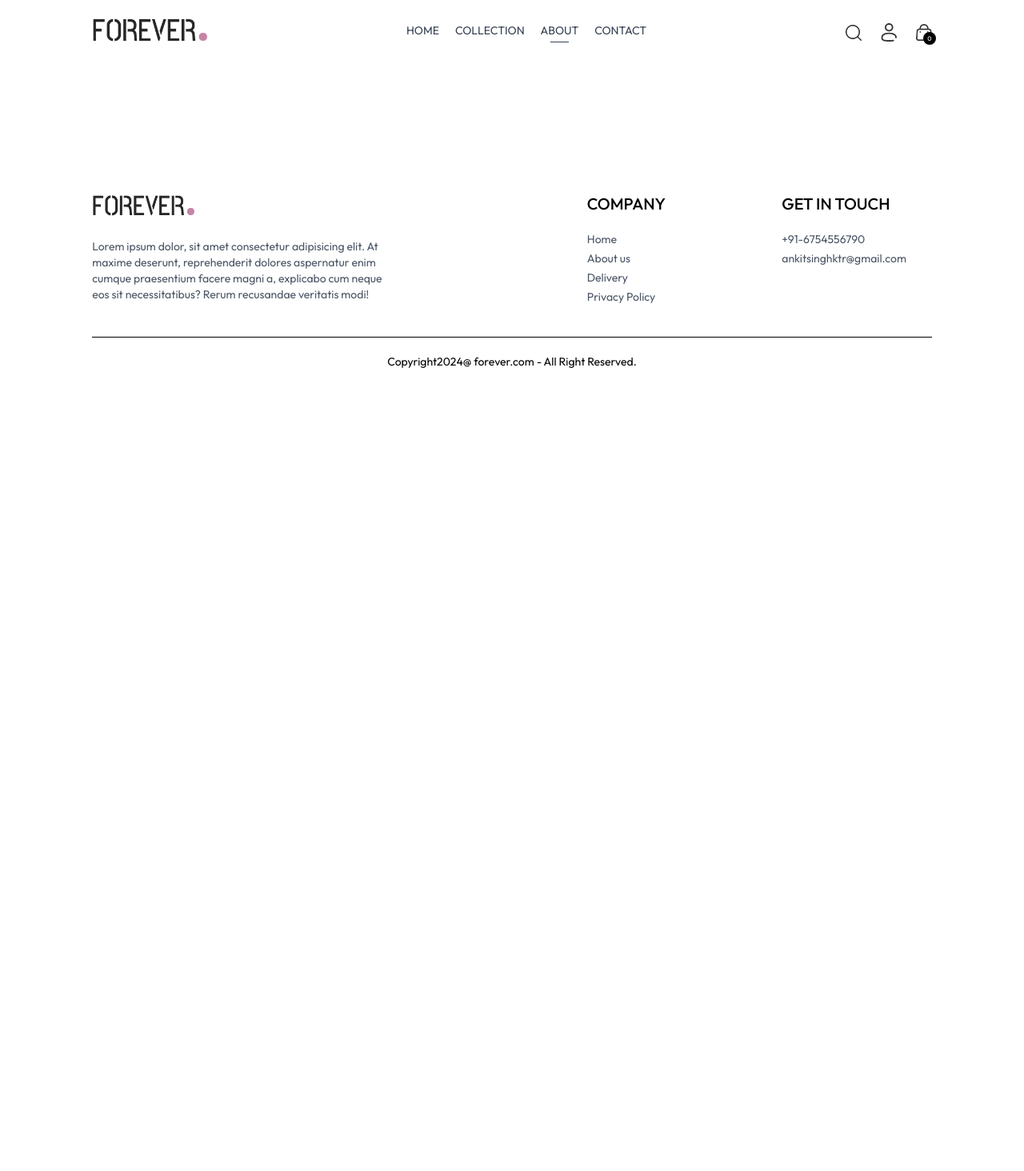
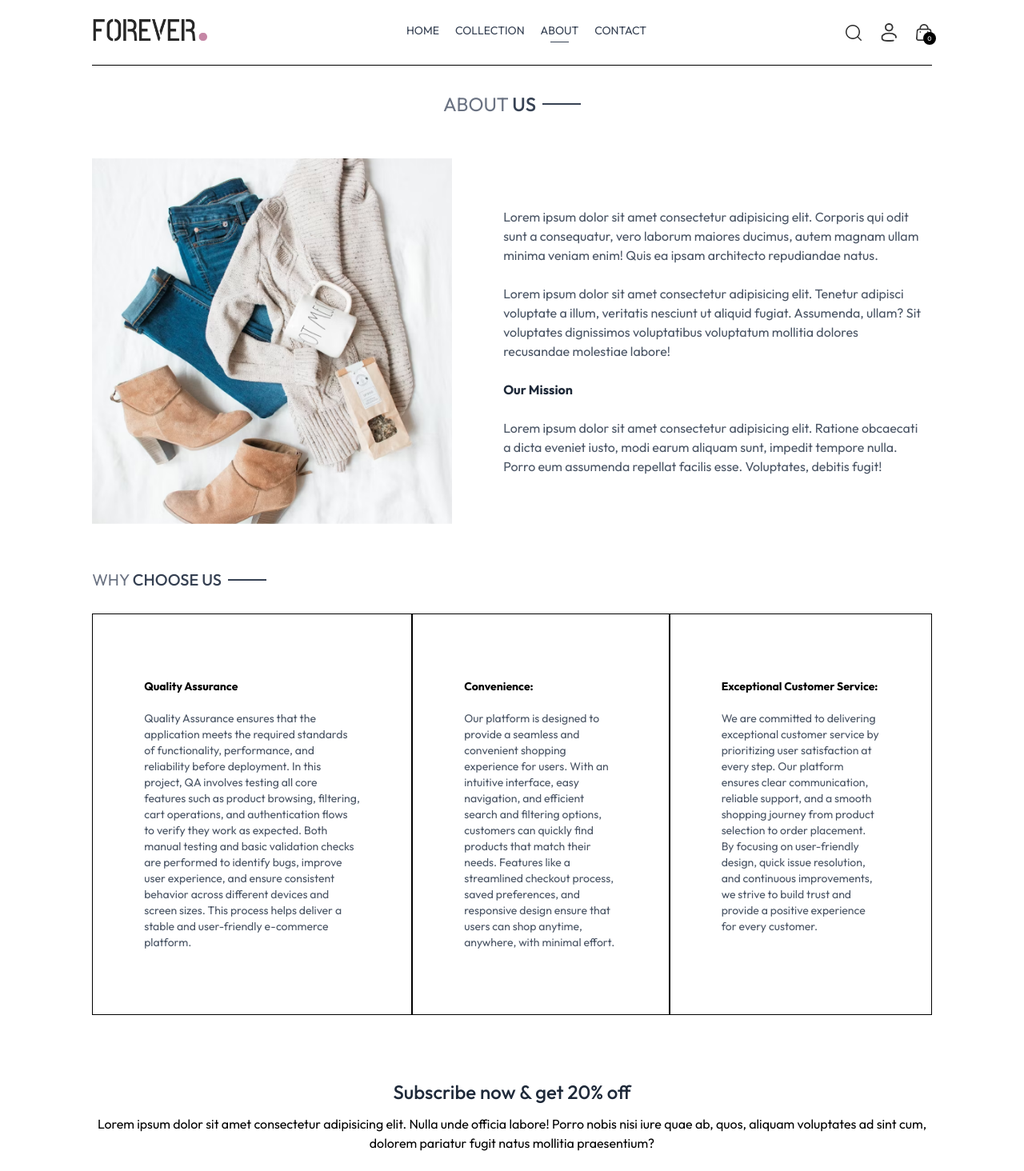
Before and after one commit to ankit-2678/ecommerce-app, a React (Vite) app: page /about in a window 1280 px wide. Shown: the top 1464 px of the page at 80% size. Before the commit the page ends 800 px from the top, so only its background shows below. Built offline with nearby package versions, Linux system fonts and the light colour scheme; a web font is replaced by a local one.

Commit message:
feat: finish frontend design with About and Contact pages added

```diff
--- a/src/pages/About.jsx
+++ b/src/pages/About.jsx
@@ -1,9 +1,47 @@
 import React from 'react'
+import Title from '../components/Title'
+import { assets } from '../assets/assets'
+import NewsLetterBox from '../components/NewsLetterBox'
 
 function About() {
   return (
     <div>
+      <div className='text-2xl text-center pt-8 border-t'>
+        <Title text1={'ABOUT'} text2={'US'} />
+      </div>
+      <div className='my-10 flex flex-col md:flex-row gap-16'>
+        <img className='w-full md:max-w-[450px]' src={assets.about_img} alt="" />
+        <div className='flex flex-col justify-center gap-6 md:w-2/4 text-gray-600'>
+          <p>Lorem ipsum dolor sit amet consectetur adipisicing elit. Corporis qui odit sunt a consequatur, vero laborum maiores ducimus, autem magnam ullam minima veniam enim! Quis ea ipsam architecto repudiandae natus.</p>
+          <p>Lorem ipsum dolor sit amet consectetur adipisicing elit. Tenetur adipisci voluptate a illum, veritatis nesciunt ut aliquid fugiat. Assumenda, ullam? Sit voluptates dignissimos voluptatibus voluptatum mollitia dolores recusandae molestiae labore!</p>
+          <b className='text-gray-800'>Our Mission</b>
+          <p>Lorem ipsum dolor sit amet consectetur adipisicing elit. Ratione obcaecati a dicta eveniet iusto, modi earum aliquam sunt, impedit tempore nulla. Porro eum assumenda repellat facilis esse. Voluptates, debitis fugit!</p>
+        </div>
 
+      </div>
+      <div className='text-xl py-4'>
+        <Title text1={'WHY'} text2={'CHOOSE US'} />
+      </div>
+      <div className='flex flex-col md:flex-row text-sm mb-20'>
+        <div className='border px-10 md:px-16 py-8 sm:py-20 flex flex-col gap-5'>
+          <b>Quality Assurance</b>
+          <p className='text-gray-600'>Quality Assurance ensures that the application meets the required standards of functionality, performance, and reliability before deployment. In this project, QA involves testing all core features such as product browsing, filtering, cart operations, and authentication flows to verify they work as expected. Both manual testing and basic validation checks are performed to identify bugs, improve user experience, and ensure consistent behavior across different devices and screen sizes. This process helps deliver a stable and user-friendly e-commerce platform.</p>
+
+        </div>
+        <div className='border px-10 md:px-16 py-8 sm:py-20 flex flex-col gap-5'>
+          <b>Convenience:</b>
+          <p className='text-gray-600'>Our platform is designed to provide a seamless and convenient shopping experience for users. With an intuitive interface, easy navigation, and efficient search and filtering options, customers can quickly find products that match their needs. Features like a streamlined checkout process, saved preferences, and responsive design ensure that users can shop anytime, anywhere, with minimal effort.</p>
+
+        </div>
+        <div className='border px-10 md:px-16 py-8 sm:py-20 flex flex-col gap-5'>
+          <b>Exceptional Customer Service:</b>
+          <p className='text-gray-600'>We are committed to delivering exceptional customer service by prioritizing user satisfaction at every step. Our platform ensures clear communication, reliable support, and a smooth shopping journey from product selection to order placement. By focusing on user-friendly design, quick issue resolution, and continuous improvements, we strive to build trust and provide a positive experience for every customer.</p>
+
+        </div>
+
+      </div>
+
+      <NewsLetterBox/>
     </div>
   )
 }
--- a/src/pages/Contact.jsx
+++ b/src/pages/Contact.jsx
@@ -1,10 +1,32 @@
 import React from 'react'
+import Title from '../components/Title'
+import { assets } from '../assets/assets'
+import NewsLetterBox from '../components/NewsLetterBox'
 
 function Contact() {
   return (
     <div>
+      <div className='text-center text-2xl pt-10 border-t'>
+      <Title text1={'CONTACT'} text2={'US'}/>
+    </div>
 
+    <div className='my-10 flex flex-col justify-center md:flex-row gap-10 mb-28'>
+      <img className='w-full md:max-w-[480px]' src={assets.contact_img} alt="" />
+      <div className='flex flex-col justify-center items-start gap-6'>
+        <p className='font-semibold text-xl text-gray-600'>Our Store</p>
+        <p className='text-gray-500'>4735 Hospital Street <br />Suite 350, Washington,USA</p>
+        <p className='text-gray-500'>Tel: (415) 555-0132 <br />Email: admin@gmail.com</p>
+        <p className='font-semibold text-xl text-gray-600'>Careers at Forever</p>
+        <p className='text-gray-500'>Learn more about our teams and job openings.</p>
+        <button className='border border-black px-8 py-4 text-sm hover:bg-black hover:text-white transition-all duration-500 '>Explore Jobs</button>
+      </div>
     </div>
+
+    <NewsLetterBox/>
+    </div>
+
+
+
   )
 }
 
```
